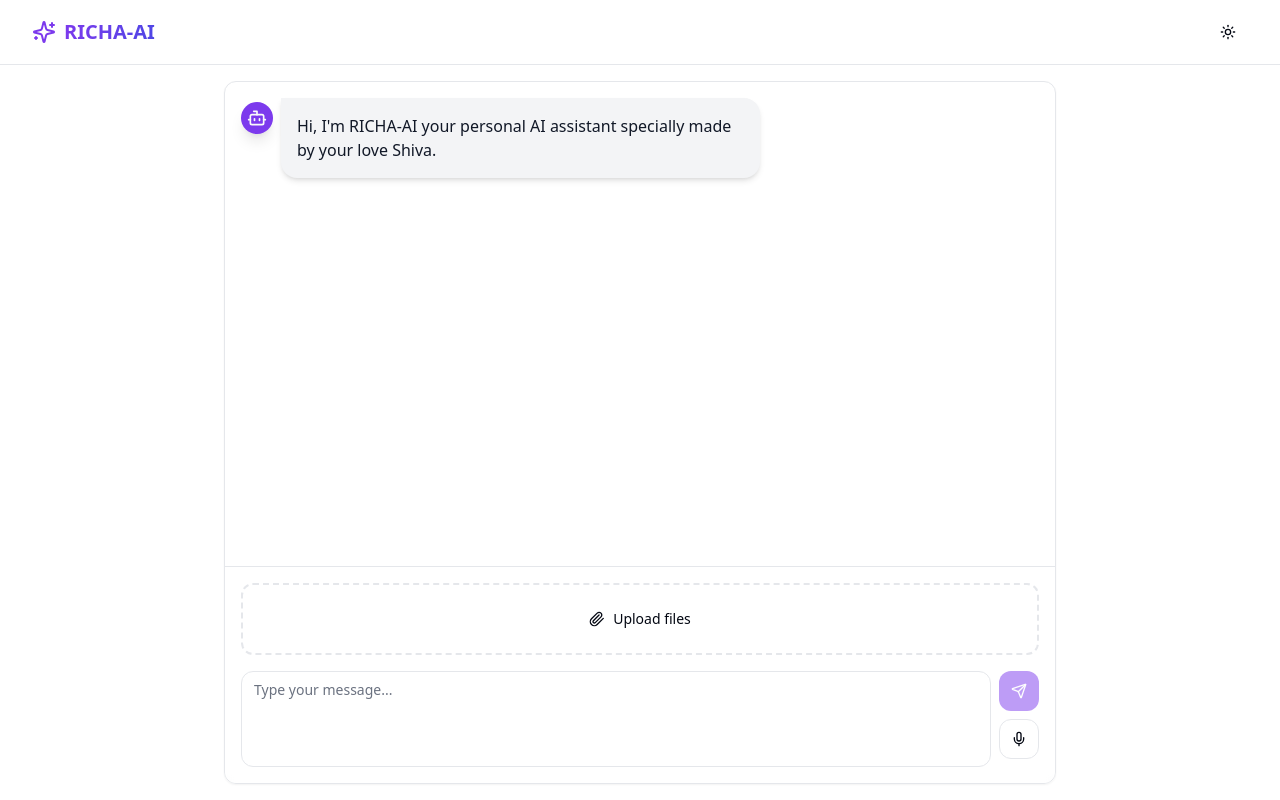
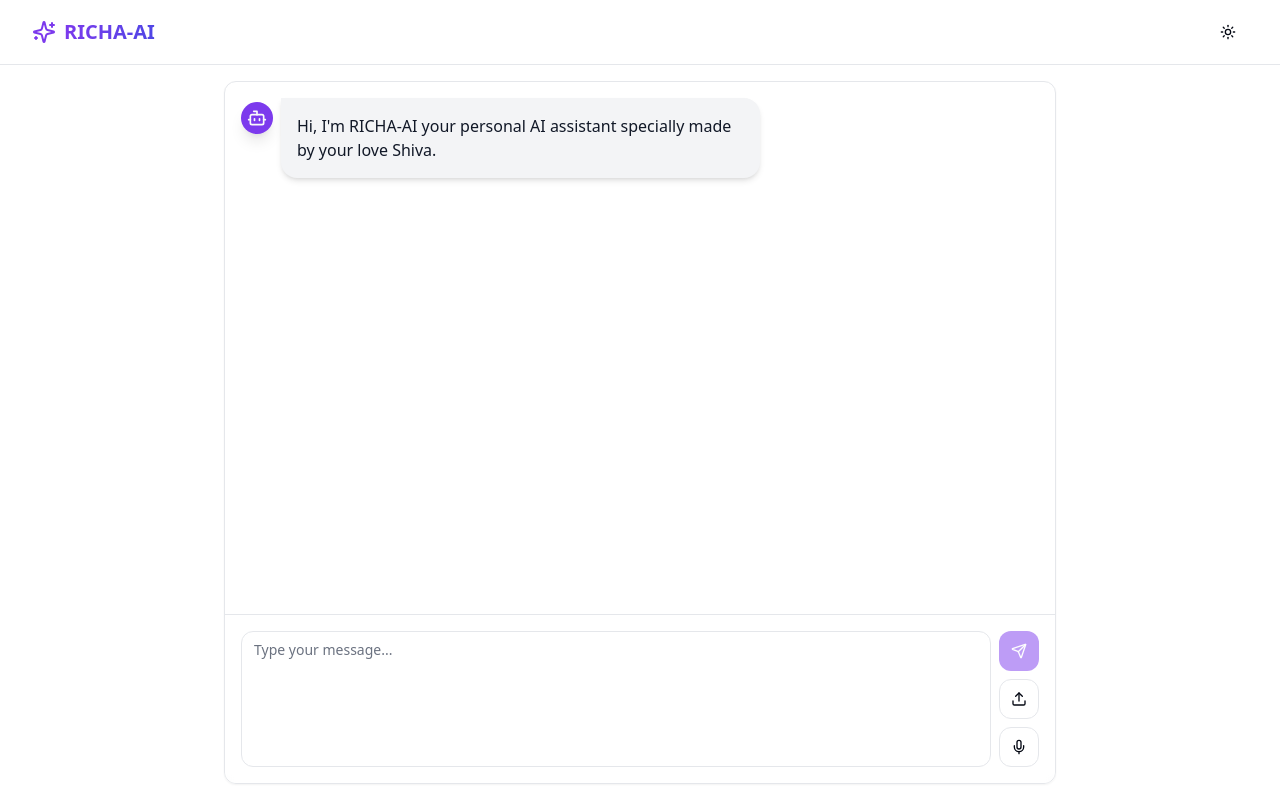
Before and after one commit to Shiva3050/richa-ai-chat-spark, a React (Vite) app: page / in a window 1280 px wide. Built offline with nearby package versions, Linux system fonts and the light colour scheme.

Commit message:
Refactor: Improve file upload button and UI
- Reduced the size of the file upload button.
- Added a dropdown menu for file upload options.

```diff
--- a/src/components/Chat.tsx
+++ b/src/components/Chat.tsx
@@ -1,6 +1,5 @@
-
 import { useState, useRef, useEffect } from "react";
-import { Send, Bot, User, Loader2 } from "lucide-react";
+import { Send, Bot, User, Loader2, Upload } from "lucide-react";
 import { Button } from "@/components/ui/button";
 import { Textarea } from "@/components/ui/textarea";
 import { useToast } from "@/hooks/use-toast";
@@ -8,6 +7,12 @@ import { cn } from "@/lib/utils";
 import { VoiceRecorder } from "./VoiceRecorder";
 import { FileUpload } from "./FileUpload";
 import { sendTextMessage, sendMultiModalMessage, getApiKey } from "@/utils/gemini";
+import {
+  DropdownMenu,
+  DropdownMenuContent,
+  DropdownMenuTrigger,
+  DropdownMenuItem,
+} from "@/components/ui/dropdown-menu";
 
 interface Message {
   role: "user" | "ai";
@@ -103,7 +108,7 @@ export default function Chat() {
   };
 
   const handleFilesSelected = (files: File[]) => {
-    console.log("Files selected:", files);
+    setSelectedFiles(prev => [...prev, ...files]);
   };
 
   const renderFilePreview = (file: File) => {
@@ -198,11 +203,15 @@ export default function Chat() {
       </div>
 
       <div className="border-t p-4 space-y-4 bg-background/50 backdrop-blur-sm">
-        <FileUpload
-          onFilesSelected={handleFilesSelected}
-          selectedFiles={selectedFiles}
-          setSelectedFiles={setSelectedFiles}
-        />
+        {selectedFiles.length > 0 && (
+          <div className="flex flex-wrap gap-2">
+            {selectedFiles.map((file, index) => (
+              <div key={`file-${index}`} className="flex flex-col hover:scale-105 transition-transform">
+                {renderFilePreview(file)}
+              </div>
+            ))}
+          </div>
+        )}
 
         <form onSubmit={handleSubmit} className="flex gap-2">
           <Textarea
@@ -231,7 +240,55 @@ export default function Chat() {
                 <Send className="h-5 w-5" />
               )}
             </Button>
-            <VoiceRecorder onTranscription={handleVoiceInput} isLoading={isLoading} />
+            <div className="flex flex-col gap-2">
+              <DropdownMenu>
+                <DropdownMenuTrigger asChild>
+                  <Button
+                    variant="outline"
+                    size="icon"
+                    className="rounded-xl transition-transform hover:scale-105"
+                  >
+                    <Upload className="h-5 w-5" />
+                  </Button>
+                </DropdownMenuTrigger>
+                <DropdownMenuContent align="end">
+                  <DropdownMenuItem onClick={() => document.getElementById('image-upload')?.click()}>
+                    Images
+                  </DropdownMenuItem>
+                  <DropdownMenuItem onClick={() => document.getElementById('document-upload')?.click()}>
+                    Documents
+                  </DropdownMenuItem>
+                  <DropdownMenuItem onClick={() => document.getElementById('video-upload')?.click()}>
+                    Videos
+                  </DropdownMenuItem>
+                </DropdownMenuContent>
+              </DropdownMenu>
+              <VoiceRecorder onTranscription={handleVoiceInput} isLoading={isLoading} />
+              <input
+                type="file"
+                id="image-upload"
+                className="hidden"
+                accept="image/*"
+                multiple
+                onChange={(e) => handleFilesSelected(Array.from(e.target.files || []))}
+              />
+              <input
+                type="file"
+                id="document-upload"
+                className="hidden"
+                accept=".pdf,.txt,.doc,.docx"
+                multiple
+                onChange={(e) => handleFilesSelected(Array.from(e.target.files || []))}
+              />
+              <input
+                type="file"
+                id="video-upload"
+                className="hidden"
+                accept="video/*"
+                multiple
+                onChange={(e) => handleFilesSelected(Array.from(e.target.files || []))}
+              />
+            </div>
           </div>
         </form>
       </div>
```
